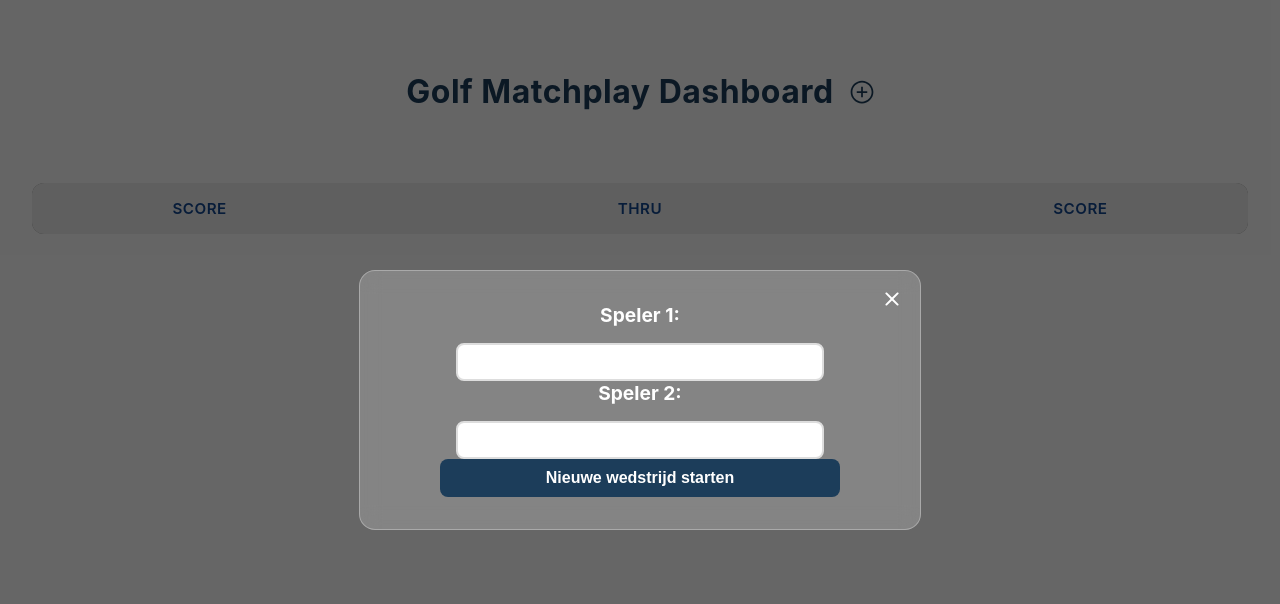
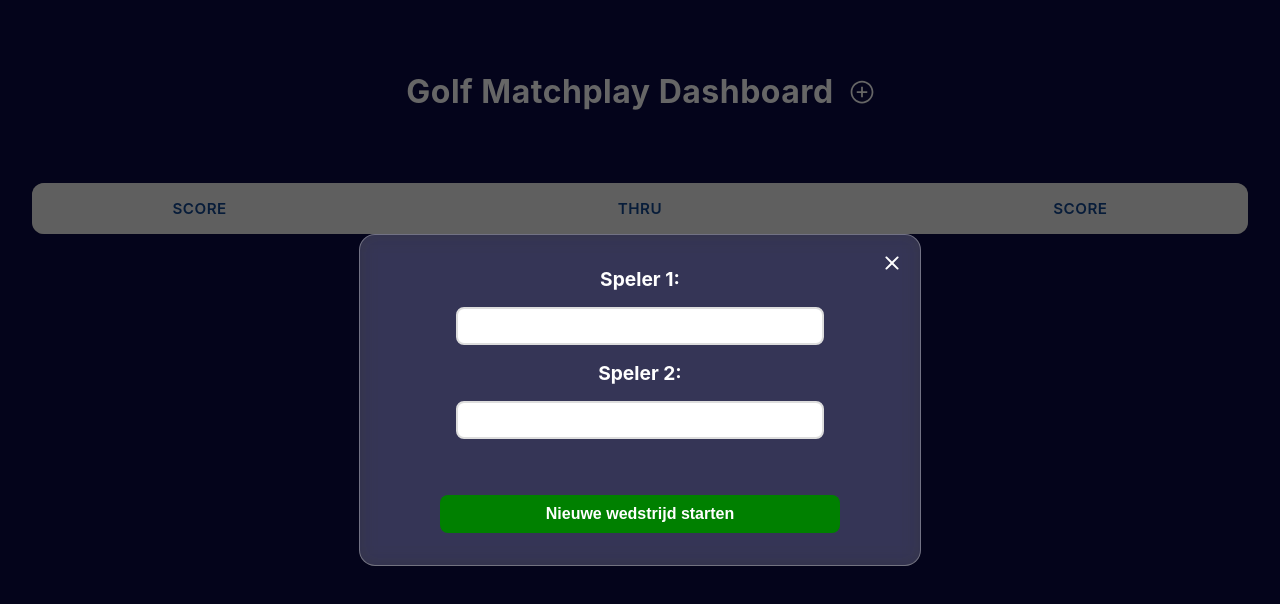
Before and after one commit to yanickvdkorst/matchplay_tool, a plain HTML site: page frontend/index.html in a window 1280 px wide. Both pictures are taken after a click on the element 861 px from the left and 91 px from the top of the page. Drawn offline with Linux system fonts and the light colour scheme; no server answers.

Commit message:
some syling changes

```diff
--- a/frontend/style.css
+++ b/frontend/style.css
@@ -1,7 +1,7 @@
 body {
   font-family: "Inter", sans-serif;
-  background: #fefefe;
-  color: #222;
+  background: #090943;
+  color: white;
   margin: 0;
   padding: 2rem;
 }
@@ -10,7 +10,7 @@ body {
 h1 {
   text-align: center;
   font-weight: 700;
-  color: #1c3d5a;
+  color: white;
   margin-bottom: 2rem;
   letter-spacing: 0.5px;
 }
@@ -157,10 +157,12 @@ a {
 .modal .modal-content label {color: white; display: flex; flex-direction: column; gap: 1rem; font-size: 1.2rem; font-weight: 700;}
 .modal .modal-content .closeModal    {  position: absolute; right: 1rem; top: 1rem; width: 1.5rem; height: 1.5rem; background-image: url('./images/close.svg'); background-repeat: no-repeat; background-position: center center; background-size: 1.5rem;}
 .modal .modal-content .closeModal:hover    { cursor: pointer;}
+#addMatchBtn                                {margin-top: 2.5rem;  background-color: green; color: white;}
+#addMatchBtn:hover                                {background-color: darkgreen; }
 
 .home.content                       {position: relative; display: flex; justify-content: center; flex-direction: row; align-items: center; padding: 2.5rem 0;}
 .home.content h1                    {margin: 0; position: relative;}
-.home.content .openModal           { width: 1.5rem; height: 1.5rem; margin-bottom: 0; margin-left: 1rem; background-image: url('./images/plus-icon.svg'); background-repeat: no-repeat; background-position: center center; background-size: 1.75rem;}
+.home.content .openModal           { width: 1.5rem; height: 1.5rem; margin-bottom: 0; margin-left: 1rem; background-image: url('./images/plus-icon-white.svg'); background-repeat: no-repeat; background-position: center center; background-size: 1.75rem;}
 .home.content .openModal:hover           {cursor: pointer;}
 
 
@@ -216,7 +218,7 @@ a {
   max-width: 400px;
   width: 100%;
   text-align: center;
-    gap: 0 !important;
+    gap: 1rem !important;
 }
 .modal-content h2 {margin: 0; font-size: 3rem; margin-bottom: 2rem;}
 
```
Also changed, not shown: frontend/images/plus-icon-white.svg (added).
